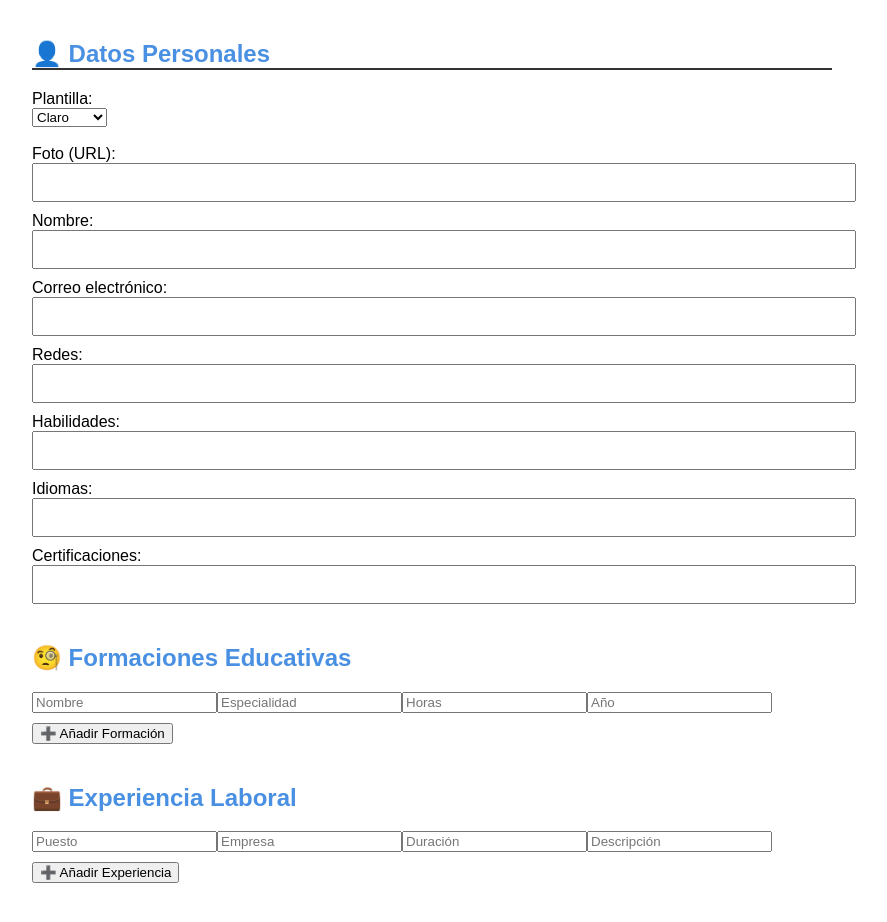
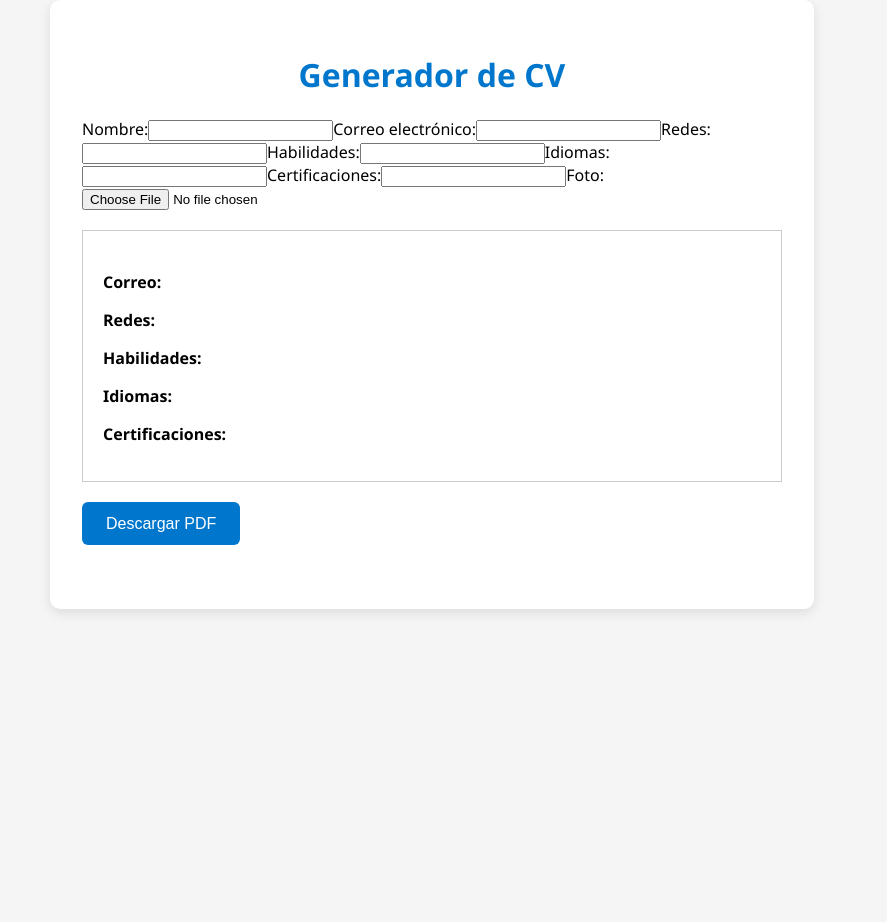
Before and after one commit to lucianodigiweb/cv-creator, a React (Create React App) app: page / in a window 1280 px wide. Shown: the top 922 px of the page, without its empty margins (208-1095 px from the left). After the commit the page ends 800 px from the top, so only its background shows below. Built offline with nearby package versions, Linux system fonts and the light colour scheme.

Commit message:
Versión funcional con imagen y campos completos

```diff
--- a/src/App.js
+++ b/src/App.js
@@ -1,193 +1,98 @@
-import React, { useState } from 'react';
+import React, { useState } from "react";
+import "./App.css";
 
 function App() {
   const [datos, setDatos] = useState({
-    foto: '',
-    nombre: '',
-    correo: '',
-    redes: '',
-    habilidades: '',
-    idiomas: '',
-    certificaciones: ''
+    nombre: "",
+    correo: "",
+    redes: "",
+    habilidades: "",
+    idiomas: "",
+    certificaciones: "",
+    foto: null,
   });
 
-  const [template, setTemplate] = useState('claro');
+  const handleDatosChange = (e) => {
+    const { name, value, type, files } = e.target;
 
-  const [formaciones, setFormaciones] = useState([
-    { nombre: '', especialidad: '', horas: '', anio: '' }
-  ]);
-
-  const [experiencias, setExperiencias] = useState([
-    { puesto: '', empresa: '', duracion: '', descripcion: '' }
-  ]);
-
-  const handleDatosChange = (e) => {
-    const { name, value } = e.target;
-    setDatos(prev => ({ ...prev, [name]: value }));
-  };
-
-  const handleFormacionChange = (index, e) => {
-    const { name, value } = e.target;
-    setFormaciones(prev => {
-      const updated = [...prev];
-      updated[index] = { ...updated[index], [name]: value };
-      return updated;
-    });
-  };
-
-  const handleExperienciaChange = (index, e) => {
-    const { name, value } = e.target;
-    setExperiencias(prev => {
-      const updated = [...prev];
-      updated[index] = { ...updated[index], [name]: value };
-      return updated;
-    });
-  };
-
-  const agregarFormacion = () => {
-    setFormaciones([...formaciones, { nombre: '', especialidad: '', horas: '', anio: '' }]);
-  };
-
-  const agregarExperiencia = () => {
-    setExperiencias([...experiencias, { puesto: '', empresa: '', duracion: '', descripcion: '' }]);
+    if (type === "file" && files[0]) {
+      const reader = new FileReader();
+      reader.onloadend = () => {
+        setDatos((prev) => ({ ...prev, foto: reader.result }));
+      };
+      reader.readAsDataURL(files[0]);
+    } else {
+      setDatos((prev) => ({ ...prev, [name]: value }));
+    }
   };
 
   const descargarPDF = () => {
-    const contenido = document.getElementById('cv-preview');
+    const contenido = document.getElementById("cv-preview");
     const opciones = {
       margin: 0.5,
-      filename: 'mi_cv.pdf',
-      image: { type: 'jpeg', quality: 0.98 },
+      filename: "cv-luciano.pdf",
+      image: { type: "jpeg", quality: 0.98 },
       html2canvas: { scale: 2 },
-      jsPDF: { unit: 'in', format: 'letter', orientation: 'portrait' }
+      jsPDF: { unit: "in", format: "letter", orientation: "portrait" },
     };
 
-    if (window.html2pdf && typeof window.html2pdf === 'function') {
+    if (window.html2pdf && contenido) {
       window.html2pdf().set(opciones).from(contenido).save();
     } else {
-      alert('Error: html2pdf no está definido o no se encontró el contenido.');
+      alert("La librería de PDF no está disponible aún. Intenta nuevamente en unos segundos.");
     }
   };
 
-  const tieneContenido = () => {
-    return (
-      datos.nombre || datos.correo || datos.redes || datos.habilidades || datos.idiomas || datos.certificaciones ||
-      formaciones.some(f => f.nombre || f.especialidad || f.horas || f.anio) ||
-      experiencias.some(e => e.puesto || e.empresa || e.duracion || e.descripcion)
-    );
-  };
+  return (
+    <div className="App">
+      <h1>Generador de CV</h1>
 
-  const estilosTemplate = {
-    claro: { background: '#ffffff', color: '#000000' },
-    oscuro: { background: '#1e1e1e', color: '#ffffff' },
-    moderno: { background: '#f4f6f8', color: '#333', fontFamily: 'Helvetica Neue, sans-serif', borderLeft: '4px solid #4A90E2', paddingLeft: '10px' },
-    clasico: { background: '#fffaf0', color: '#000080', fontFamily: 'Times New Roman, serif', border: '1px solid #000080', padding: '15px' }
-  }[template];
-
-  return (
-    <div style={{ padding: '20px', fontFamily: 'Arial', maxWidth: '800px', margin: '0 auto' }}>
-      <h2 style={{ borderBottom: '2px solid #333', color: '#4A90E2' }}>👤 Datos Personales</h2>
-
-      <label>Plantilla:<br />
-        <select value={template} onChange={(e) => setTemplate(e.target.value)}>
-          <option value="claro">Claro</option>
-          <option value="oscuro">Oscuro</option>
-          <option value="moderno">Moderno</option>
-          <option value="clasico">Clásico</option>
-        </select>
-      </label><br /><br />
-
-      <label>Foto (URL):<br />
-        <input style={{ width: '100%', padding: '10px', marginBottom: '10px' }} type="text" name="foto" value={datos.foto} onChange={handleDatosChange} />
-      </label><br />
-
-      <label>Nombre:<br />
-        <input style={{ width: '100%', padding: '10px', marginBottom: '10px', fontWeight: 'bold' }} type="text" name="nombre" value={datos.nombre} onChange={handleDatosChange} />
-      </label><br />
-
-      <label>Correo electrónico:<br />
-        <input style={{ width: '100%', padding: '10px', marginBottom: '10px' }} type="email" name="correo" value={datos.correo} onChange={handleDatosChange} />
-      </label><br />
-
-      <label>Redes:<br />
-        <input style={{ width: '100%', padding: '10px', marginBottom: '10px' }} type="text" name="redes" value={datos.redes} onChange={handleDatosChange} />
-      </label><br />
-
-      <label>Habilidades:<br />
-        <input style={{ width: '100%', padding: '10px', marginBottom: '10px' }} type="text" name="habilidades" value={datos.habilidades} onChange={handleDatosChange} />
-      </label><br />
-
-      <label>Idiomas:<br />
-        <input style={{ width: '100%', padding: '10px', marginBottom: '10px' }} type="text" name="idiomas" value={datos.idiomas} onChange={handleDatosChange} />
-      </label><br />
-
-      <label>Certificaciones:<br />
-        <input style={{ width: '100%', padding: '10px', marginBottom: '20px' }} type="text" name="certificaciones" value={datos.certificaciones} onChange={handleDatosChange} />
+      <label>
+        Nombre:
+        <input type="text" name="nombre" value={datos.nombre} onChange={handleDatosChange} />
       </label>
 
-      <h2 style={{ color: '#4A90E2' }}>🧐 Formaciones Educativas</h2>
-      {formaciones.map((formacion, index) => (
-        <div key={index} style={{ marginBottom: '10px' }}>
-          <input placeholder="Nombre" name="nombre" value={formacion.nombre} onChange={(e) => handleFormacionChange(index, e)} />
-          <input placeholder="Especialidad" name="especialidad" value={formacion.especialidad} onChange={(e) => handleFormacionChange(index, e)} />
-          <input placeholder="Horas" name="horas" value={formacion.horas} onChange={(e) => handleFormacionChange(index, e)} />
-          <input placeholder="Año" name="anio" value={formacion.anio} onChange={(e) => handleFormacionChange(index, e)} />
-        </div>
-      ))}
-      <button onClick={agregarFormacion} style={{ marginBottom: '20px' }}>➕ Añadir Formación</button>
+      <label>
+        Correo electrónico:
+        <input type="email" name="correo" value={datos.correo} onChange={handleDatosChange} />
+      </label>
 
-      <h2 style={{ color: '#4A90E2' }}>💼 Experiencia Laboral</h2>
-      {experiencias.map((exp, index) => (
-        <div key={index} style={{ marginBottom: '10px' }}>
-          <input placeholder="Puesto" name="puesto" value={exp.puesto} onChange={(e) => handleExperienciaChange(index, e)} />
-          <input placeholder="Empresa" name="empresa" value={exp.empresa} onChange={(e) => handleExperienciaChange(index, e)} />
-          <input placeholder="Duración" name="duracion" value={exp.duracion} onChange={(e) => handleExperienciaChange(index, e)} />
-          <input placeholder="Descripción" name="descripcion" value={exp.descripcion} onChange={(e) => handleExperienciaChange(index, e)} />
-        </div>
-      ))}
-      <button onClick={agregarExperiencia}>➕ Añadir Experiencia</button>
+      <label>
+        Redes:
+        <input type="text" name="redes" value={datos.redes} onChange={handleDatosChange} />
+      </label>
 
-      <div id="cv-preview" style={{ marginTop: '40px', borderRadius: '10px', ...estilosTemplate }}>
-        {datos.foto && <img src={datos.foto} alt="Foto" style={{ width: '120px', borderRadius: '8px', marginBottom: '20px' }} />}
-        {datos.nombre && <p><strong>💼 Nombre:</strong> {datos.nombre}</p>}
-        {datos.correo && <p><strong>📧 Correo:</strong> {datos.correo}</p>}
-        {datos.redes && <p><strong>🔗 Redes:</strong> {datos.redes}</p>}
-        {datos.habilidades && <p><strong>🛠️ Habilidades:</strong> {datos.habilidades}</p>}
-        {datos.idiomas && <p><strong>👥 Idiomas:</strong> {datos.idiomas}</p>}
-        {datos.certificaciones && <p><strong>📜 Certificaciones:</strong> {datos.certificaciones}</p>}
+      <label>
+        Habilidades:
+        <input type="text" name="habilidades" value={datos.habilidades} onChange={handleDatosChange} />
+      </label>
 
-        {formaciones.some(f => f.nombre || f.especialidad || f.horas || f.anio) && (
-          <>
-            <h3 style={{ marginTop: '20px' }}>🎓 Formación:</h3>
-            <ul>
-              {formaciones.map((f, i) => (
-                (f.nombre || f.especialidad || f.horas || f.anio) && (
-                  <li key={i}>{f.nombre} - {f.especialidad}, {f.horas}h, {f.anio}</li>
-                )
-              ))}
-            </ul>
-          </>
-        )}
+      <label>
+        Idiomas:
+        <input type="text" name="idiomas" value={datos.idiomas} onChange={handleDatosChange} />
+      </label>
 
-        {experiencias.some(e => e.puesto || e.empresa || e.duracion || e.descripcion) && (
-          <>
-            <h3 style={{ marginTop: '20px' }}>💼 Experiencia:</h3>
-            <ul>
-              {experiencias.map((e, i) => (
-                (e.puesto || e.empresa || e.duracion || e.descripcion) && (
-                  <li key={i}>{e.puesto} en {e.empresa}, {e.duracion} — {e.descripcion}</li>
-                )
-              ))}
-            </ul>
-          </>
-        )}
+      <label>
+        Certificaciones:
+        <input type="text" name="certificaciones" value={datos.certificaciones} onChange={handleDatosChange} />
+      </label>
+
+      <label>
+        Foto:
+        <input type="file" name="foto" accept="image/*" onChange={handleDatosChange} />
+      </label>
+
+      <div id="cv-preview" style={{ marginTop: "20px", border: "1px solid #ccc", padding: "20px" }}>
+        <h2>{datos.nombre}</h2>
+        <p><strong>Correo:</strong> {datos.correo}</p>
+        <p><strong>Redes:</strong> {datos.redes}</p>
+        <p><strong>Habilidades:</strong> {datos.habilidades}</p>
+        <p><strong>Idiomas:</strong> {datos.idiomas}</p>
+        <p><strong>Certificaciones:</strong> {datos.certificaciones}</p>
+        {datos.foto && <img src={datos.foto} alt="Foto" style={{ width: "150px", marginTop: "10px" }} />}
       </div>
 
-      {tieneContenido() && (
-        <button onClick={descargarPDF} style={{ marginTop: '20px', backgroundColor: '#4A90E2', color: '#fff', padding: '12px 24px', border: 'none', borderRadius: '8px', fontSize: '16px', cursor: 'pointer' }}>
-          📄 Descargar PDF
-        </button>
-      )}
+      <button onClick={descargarPDF} id="descargar-pdf" style={{ marginTop: "20px" }}>Descargar PDF</button>
     </div>
   );
 }
```
